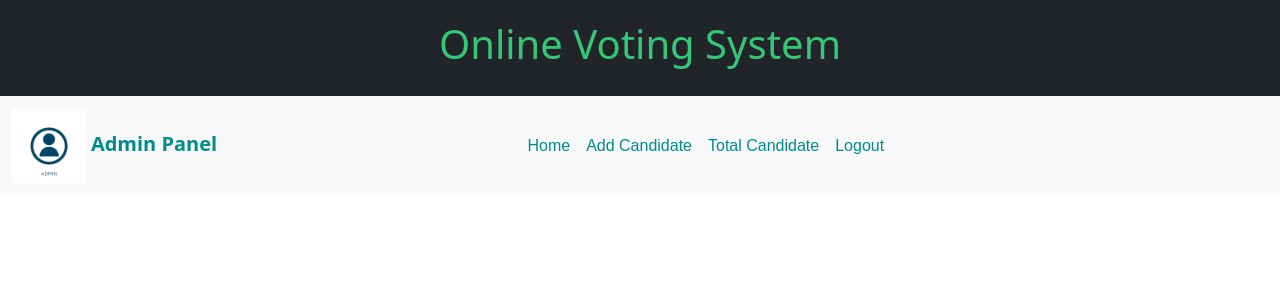
After one commit to HamzaDev46/online-voting, a PHP site: the page made by Dashboard/Admin login/AdminDasboard.php in a window 1280 px wide. The commit adds this page. Shown: the top 300 px of the page. Run offline with PHP 8.4, Linux system fonts and the light colour scheme.

Commit message:
Admin Dashboard(commit 1)

```diff
--- /dev/null
+++ b/Dashboard/Admin login/AdminDasboard.php
@@ -0,0 +1,57 @@
+<!DOCTYPE html>
+<html lang="en">
+<head>
+    <meta charset="UTF-8">
+    <meta name="viewport" content="width=device-width, initial-scale=1.0">
+    <title>Admin Dashboard</title>
+    <link href="https://cdn.jsdelivr.net/npm/bootstrap@5.0.2/dist/css/bootstrap.min.css" rel="stylesheet" integrity="sha384-EVSTQN3/azprG1Anm3QDgpJLIm9Nao0Yz1ztcQTwFspd3yD65VohhpuuCOmLASjC" crossorigin="anonymous">
+    <script src="https://cdn.jsdelivr.net/npm/bootstrap@5.0.2/dist/js/bootstrap.bundle.min.js" integrity="sha384-MrcW6ZMFYlzcLA8Nl+NtUVF0sA7MsXsP1UyJoMp4YLEuNSfAP+JcXn/tWtIaxVXM" crossorigin="anonymous"></script>
+    <style>
+         .nav-item a{
+            font-family:sans-serif;
+            color:darkcyan;
+
+
+        }
+        .nav-item a:hover{
+            background:rgb(54, 198, 119);
+            color:whitesmoke;
+            border-radius:7px;
+        }
+    </style>
+</head>
+<body>
+            <ul class="nav justify-content-center bg-dark" style="padding:20px;">
+                <li class="nav-item">
+                   <h1 style="font-family:sans; color:rgb(54, 198, 119)"> Online Voting System </h1>
+                </li>
+            </ul>
+            <nav class="navbar navbar-expand-lg  bg-light">
+                    <div class="container-fluid">
+                    <a class="navbar-brand" href="#">
+                                <img src="images/admin.jpg" alt="Admin Panel Image" width="15%">
+                                <b style="color:darkcyan">Admin Panel</b>
+                    </a>
+                        <button class="navbar-toggler" type="button" data-bs-toggle="collapse"   data-bs-target="#navbarNav" aria-controls="navbarNav" aria-expanded="false"      aria-label="Toggle navigation">
+                            <span class="navbar-toggler-icon"></span>
+                        </button>
+                        <div class="collapse navbar-collapse" id="navbarNav">
+                            <ul class="navbar-nav">
+                                <li class="nav-item">
+                                <a class="nav-link active" aria-current="page" href="#">Home</a>
+                                </li>
+                                <li class="nav-item">
+                                <a class="nav-link active" aria-current="page" href="#">Add Candidate</a>
+                                </li>
+                                <li class="nav-item">
+                                <a class="nav-link active" aria-current="page" href="#">Total Candidate</a>
+                                </li>
+                                <li class="nav-item">
+                                <a class="nav-link active" aria-current="page" href="#">Logout</a>
+                                </li>
+                            </ul>
+                        </div>
+                    </div>
+            </nav>
+</body>
+</html>
--- a/Voter login Form/login.php
+++ b/Voter login Form/login.php
@@ -1,5 +1,5 @@
 <?php
-session_start();
+    session_start();
     $conn = mysqli_connect('localhost', 'root', '', 'voterdatabase');
     $cnic = $_POST['cnic'];
     $email = $_POST['email'];
```
Also changed, not shown: Dashboard/Admin login/Adminlogin.php (added, +21 -0 lines), Dashboard/dashboard.php (+30 -5 lines), Dashboard/Admin login/images/3.png (added), Dashboard/Admin login/images/admin.jpg (added), Dashboard/Admin login/images/img.jpg (added), Dashboard/Admin login/images/img.png (added), Dashboard/Admin login/images/imgadmin.webp (added).
